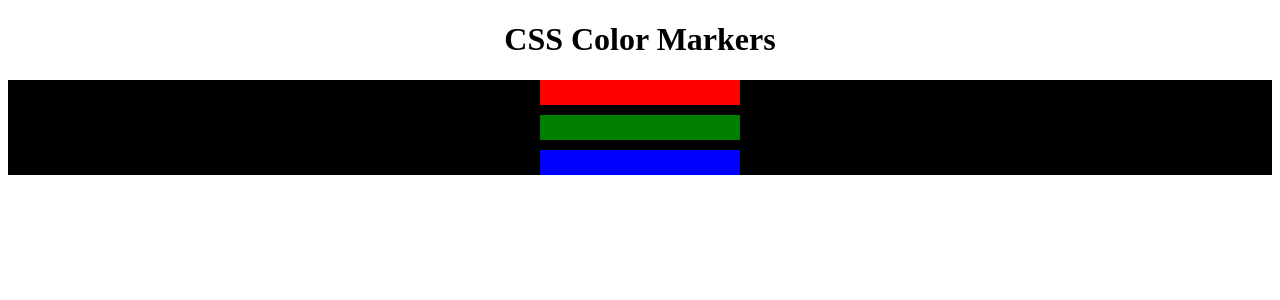
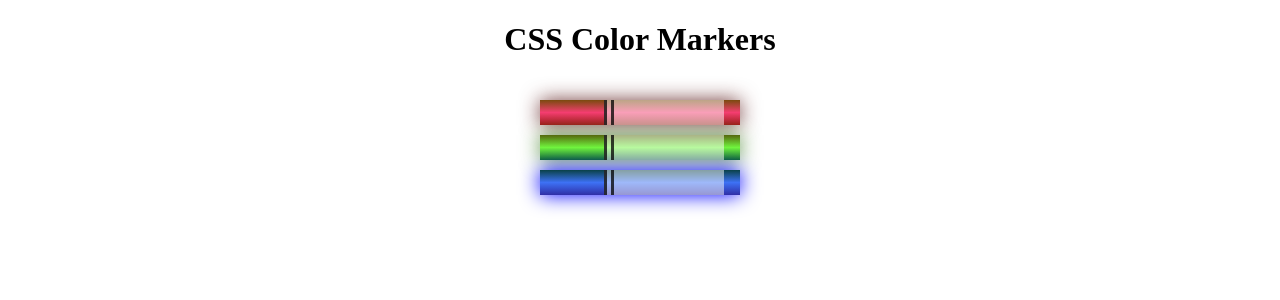
Before and after one commit to Duckioy/wp, a PHP site: page / in a window 1280 px wide. Shown: the top 300 px of the page. Run offline with PHP 8.4, Linux system fonts and the light colour scheme.

Commit message:
Crear the box-shadow for the markers

```diff
--- a/CSS Color Markers/index.html
+++ b/CSS Color Markers/index.html
@@ -9,11 +9,17 @@
   <body>
     <h1>CSS Color Markers</h1>
     <div class="container">
-      <div class="marker one">
+      <div class="marker red">
+        <div class="cap"></div>
+        <div class="sleeve"></div>
       </div>
-      <div class="marker two">
+      <div class="marker green">
+        <div class="cap"></div>
+        <div class="sleeve"></div>
       </div>
-      <div class="marker three">
+      <div class="marker blue">
+        <div class="cap"></div>
+        <div class="sleeve"></div>
       </div>
     </div>
   </body>
--- a/CSS Color Markers/styles.css
+++ b/CSS Color Markers/styles.css
@@ -3,7 +3,8 @@ h1 {
 }
 
 .container {
-  background-color: rgb(0, 0, 0);
+  background-color: rgb(255, 255, 255);
+  padding: 10px 0;
 }
 
 .marker {
@@ -12,14 +13,33 @@ h1 {
   margin: 10px auto;
 }
 
-.one {
-  background-color: rgb(255, 0, 0);
+.cap {
+  width: 60px;
+  height: 25px;
 }
 
-.two {
-  background-color: rgb(0,127,0);
+.sleeve {
+  width: 110px;
+  height: 25px;
+  background-color: rgba(255, 255, 255, 0.5);
+  border-left: 10px double rgba(0, 0, 0, 0.75);
 }
 
-.three {
-  background-color: rgb(0,0,255);
+.cap, .sleeve {
+  display: inline-block;
 }
+
+.red {
+  background: linear-gradient(rgb(122, 74, 14), rgb(245, 62, 113), rgb(162, 27, 27));
+  box-shadow: 0 0 20px 0 rgba(83, 14, 14, 0.8);
+}
+
+.green {
+  background: linear-gradient(#55680D, #71F53E, #116C31);
+  box-shadow: 0 0 20px 0 #3B7E20CC;
+}
+
+.blue {
+  background: linear-gradient(hsl(186, 76%, 16%), hsl(223, 90%, 60%), hsl(240, 56%, 42%));
+  box-shadow: 0 0 20px 0 blue;
+}
```
